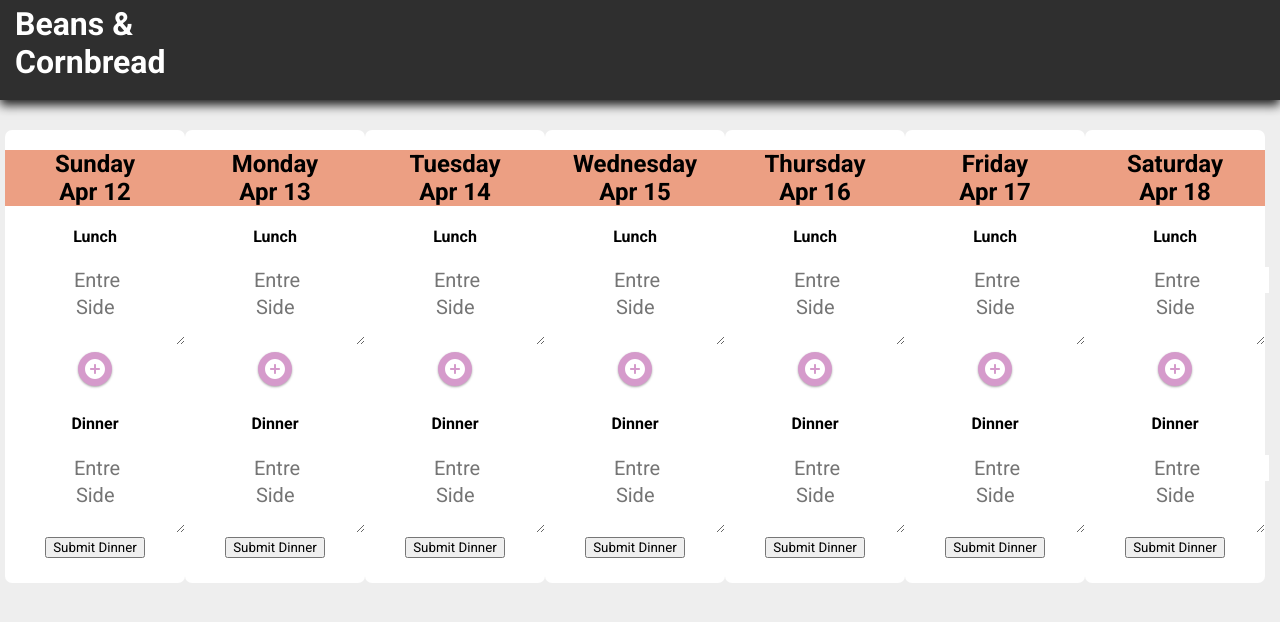
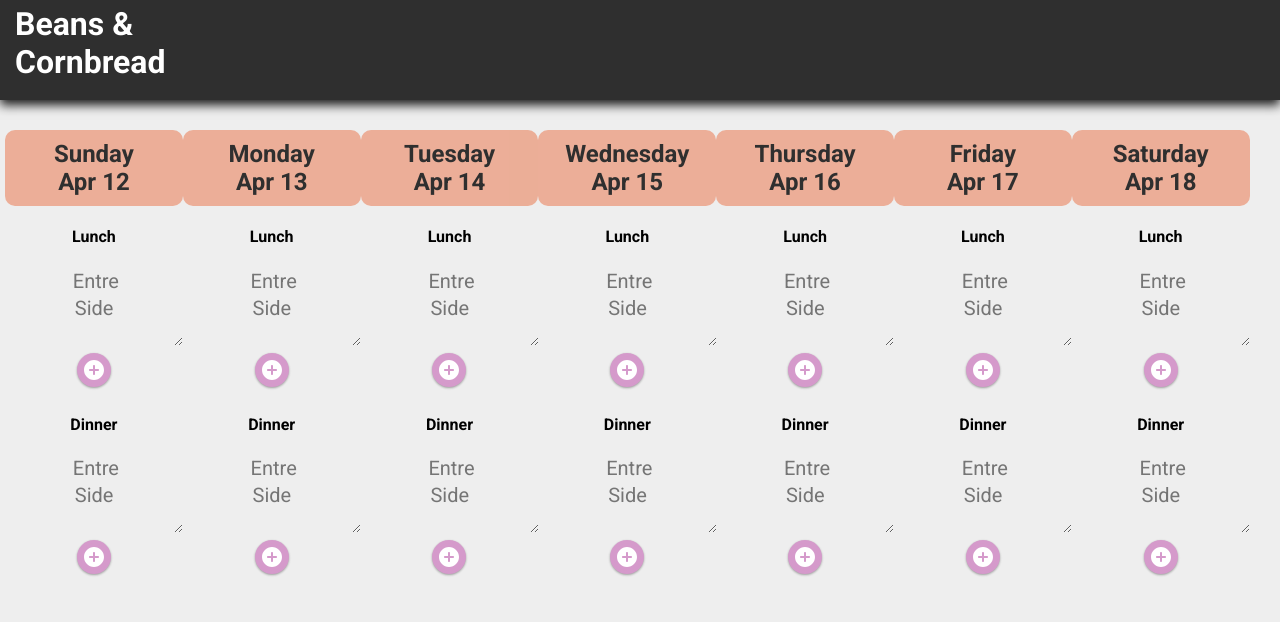
Before and after one commit to CodeSmitty/React-menu-planning, a React (Create React App) app: page / in a window 1280 px wide. Shown: the top 622 px of the page. Built offline with nearby package versions, Linux system fonts and the light colour scheme.

Commit message:
playing with css

```diff
--- a/src/components/Month/Day/Day.js
+++ b/src/components/Month/Day/Day.js
@@ -5,6 +5,7 @@ import classes from './Day.module.css'
 
 
 const Day = props => (
+  <div className={classes.OutsideContainer}>
   <div className={classes.Sun}>
     <h2 className={classes.Dates}>
       {props.dayName} <br />
@@ -23,6 +24,7 @@ const Day = props => (
       onAdd={props.onSubmit}
     />
   </div>
+</div>
 );
 
 export default Day;
--- a/src/components/Month/Day/Day.module.css
+++ b/src/components/Month/Day/Day.module.css
@@ -17,26 +17,35 @@
   font-weight: 20em;
 }
 
+.OutsideContainer{
+
+	flex: auto;
+}
+
 .Sun {
   position: relative;
-  display: inline-block;
   float: left;
-  width: 180px;
+  width: 14%;
   margin: 30px auto 30px auto;
-  background: #fff;
+  background: transparent	;
+	flex:row;
+	border-radius: 10px;
+  text-align: center;
 
-  border-radius: 7px;
-  text-align: center;
 }
 
 .Dates{
   background-color: #ec9f83;
+	margin:auto;
+	padding:10px;
+	border-radius: 10px;
+	opacity: .8;
 }
 
 input {
-  width: 100%;
-  border: none;
-
+  width:100%;
+	border: none;
+	background: transparent
 }
 
 input[placeholder] {
@@ -47,6 +56,7 @@ input[placeholder] {
 textarea {
   width: 98%;
   border: none;
+	background: transparent;
 }
 
 textarea[placeholder] {
@@ -73,7 +83,7 @@ button.SubButton{
 		transition: color 0.2s ease, background-color 0.2s ease, transform 0.3s ease;
 }
 
- button.SubButton:focus:after{
+ button.SubButton:after{
   content: "";
 		width: 100%;
 		height: 100%;
@@ -87,23 +97,23 @@ button.SubButton{
     outline: none;
 }
 
- button.SubButton:hover:focus:after{
+ button.SubButton:hover:after{
   transform: scale(1);
 		box-shadow: 10px 0 20px rgba(0, 0, 0, 0.19), 6px 0 6px rgba(0, 0, 0, 0.23);
 }
 
- button.SubButton:focus:hover{
+ button.SubButton:hover{
   background-color: transparent;
   transform: rotate(90deg);
   cursor: pointer;
   box-shadow: none;
 }
 
-button.SubButton, button.SubButton:focus{
+button.SubButton{
 		background-color: #d59acb;
 }
 
-button.SubButton:focus:hover{
+button.SubButton:hover{
 		color: #d59acb;
 }
 
--- a/src/components/Month/Day/Dinner.js
+++ b/src/components/Month/Day/Dinner.js
@@ -1,5 +1,7 @@
 import React, {useState} from "react";
 import classes from './Day.module.css';
+import AddCircleRoundedIcon from '@material-ui/icons/AddCircleRounded';
+
 const Dinner = (props) => {
   const [dinner, setDinner] = useState({
     day:props.dayName,
@@ -47,8 +49,11 @@ const Dinner = (props) => {
         name="dinner_side"
         value={dinner.dinner_side}
         placeholder="Side" type="text" />
-        <button type="submit" onClick={submitDinner}>
-          Submit Dinner
+        <button
+          className={classes.SubButton}
+          type="submit"
+          onClick={submitDinner}>
+          <AddCircleRoundedIcon />
         </button>
       </form>
     </div>
```
